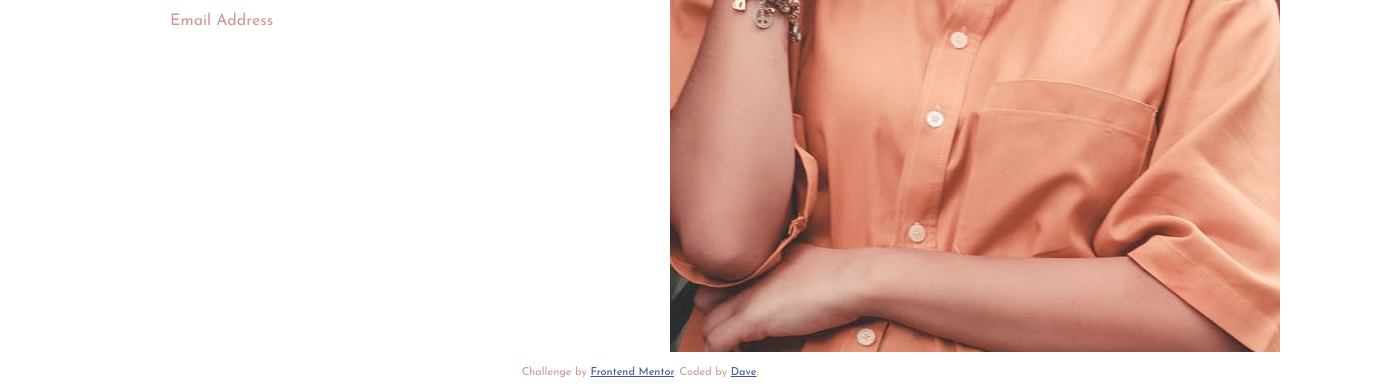
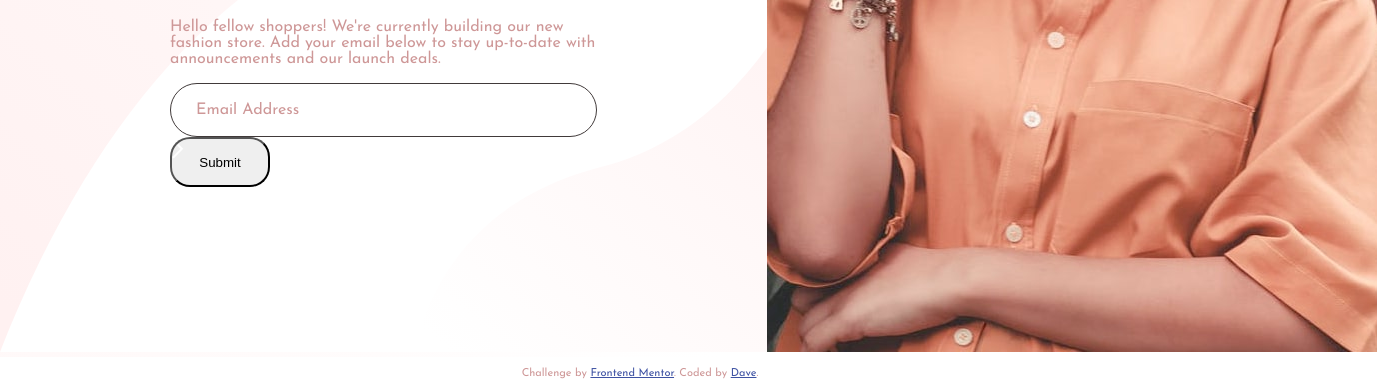
Before and after one commit to diffgee/base-apparel-coming-soon, a plain HTML site: page index.html in a window 1280 px wide. Shown: the part 448-838 px from the top of the page, 1377 px wide, since content can reach past the window. Drawn offline with Linux system fonts and the light colour scheme.

Commit message:
initial form styling

```diff
--- a/css/style.css
+++ b/css/style.css
@@ -46,6 +46,7 @@ body {
 
 .leftbox {
   padding: 170px;
+  background-image: url(../images/bg-pattern-desktop.svg);
 }
 /* ---Headline--- */
 .annc {
@@ -53,7 +54,7 @@ body {
 }
 
 h1 {
-  font-size: 40px;
+  font-size: 60px;
   font-weight: 600;
   text-transform: uppercase;
   color: #000;
@@ -63,3 +64,23 @@ h1 {
   font-weight: 300;
   color: var(--satred);
 }
+
+/* ---Form--- */
+#email {
+  font-family: inherit;
+  font-size: 100%;
+  color: inherit;
+  padding: 18px 0 18px 25px;
+  width: 400px;
+  border: 1px solid var(--darkred);
+  border-radius: 30px;
+}
+
+input[type=submit] {
+  background-image: url(../images/icon-arrow.svg);
+  background-repeat: no-repeat;
+  border: 1;
+  border-radius: 20px;
+  height: 50px;
+  width: 100px;
+}
--- a/index.html
+++ b/index.html
@@ -19,13 +19,16 @@
 <body>
   <div class="wrapper">
     <div class="leftbox">
-      <img src="./images/logo.svg" alt="base apparel logo" class="">
+      <img src="./images/logo.svg" alt="base apparel logo" class="logo">
       <h1><span class="annc htop">We're</span><span class="annc hmid">coming</span><span class="annc hbot">soon</span></h1>
 
       <p>Hello fellow shoppers! We're currently building our new fashion store.
       Add your email below to stay up-to-date with announcements and our launch deals.
       </p>
-      Email Address
+      <form>
+        <input type="email" id="email" name="email" value="Email Address">
+        <input type="submit" class="submit">
+      </form>
     </div>
     <div class="rightbox">
       <img src="./images/hero-desktop.jpg" alt="Trendy woman in button-down shirt looking into the camera">
```
